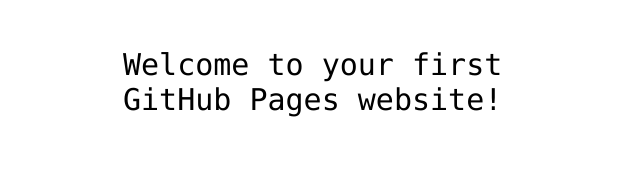
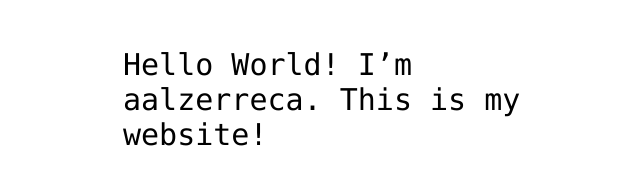
Before and after one commit to aalzerreca/aalzerreca.github.io, a plain HTML site: page index.html in a window 1280 px wide. Shown: the part 341-526 px from the top of the page, without its empty margins (317-957 px from the left). Drawn offline with Linux system fonts and the light colour scheme.

Commit message:
Add my introduction

```diff
--- a/index.html
+++ b/index.html
@@ -12,7 +12,7 @@
 <img src="https://octodex.github.com/images/daftpunktocat-thomas.gif" id="octocat" alt="octocat-gif" />
 
 <!-- Change this code here by copy and pasting your template on line 15 -->
-<p>Welcome to your first GitHub Pages website!</p>
+<p>Hello World! I’m aalzerreca. This is my website!</p>
 
 </body>
 </html>
```
